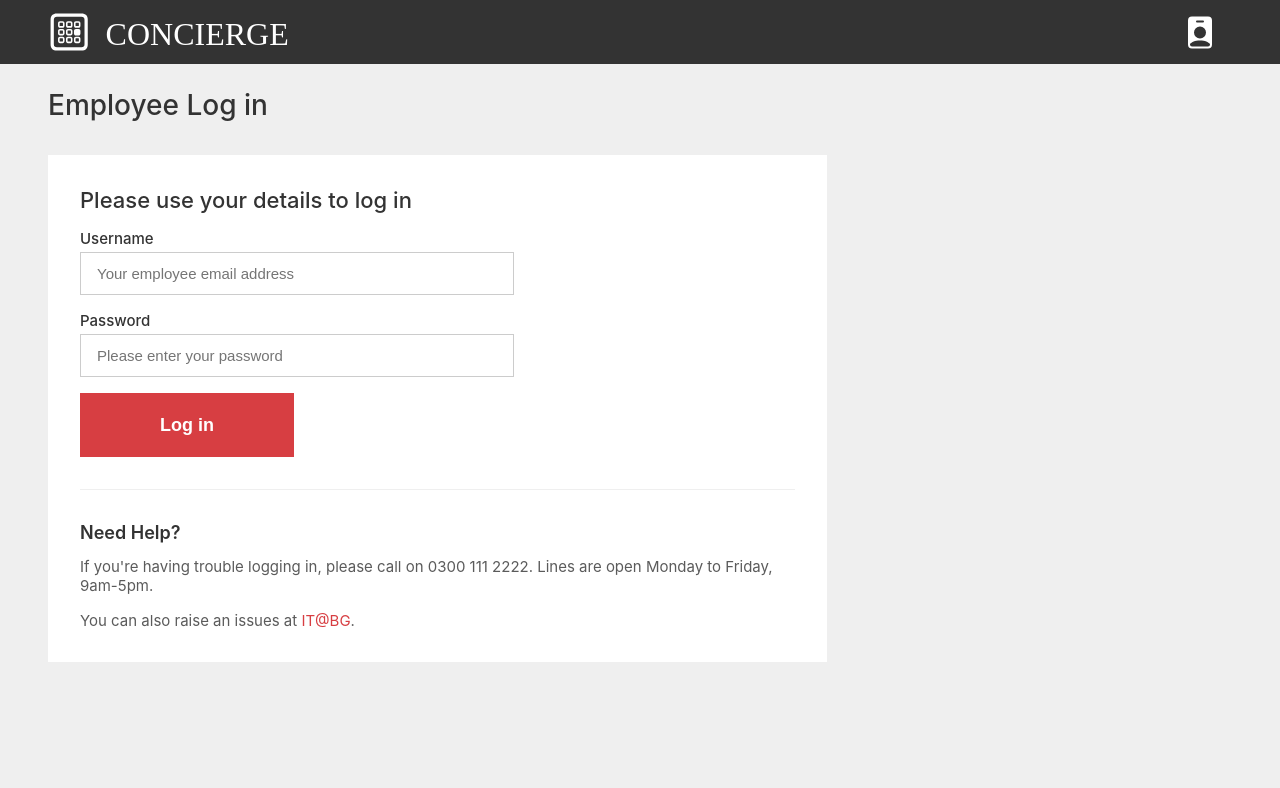
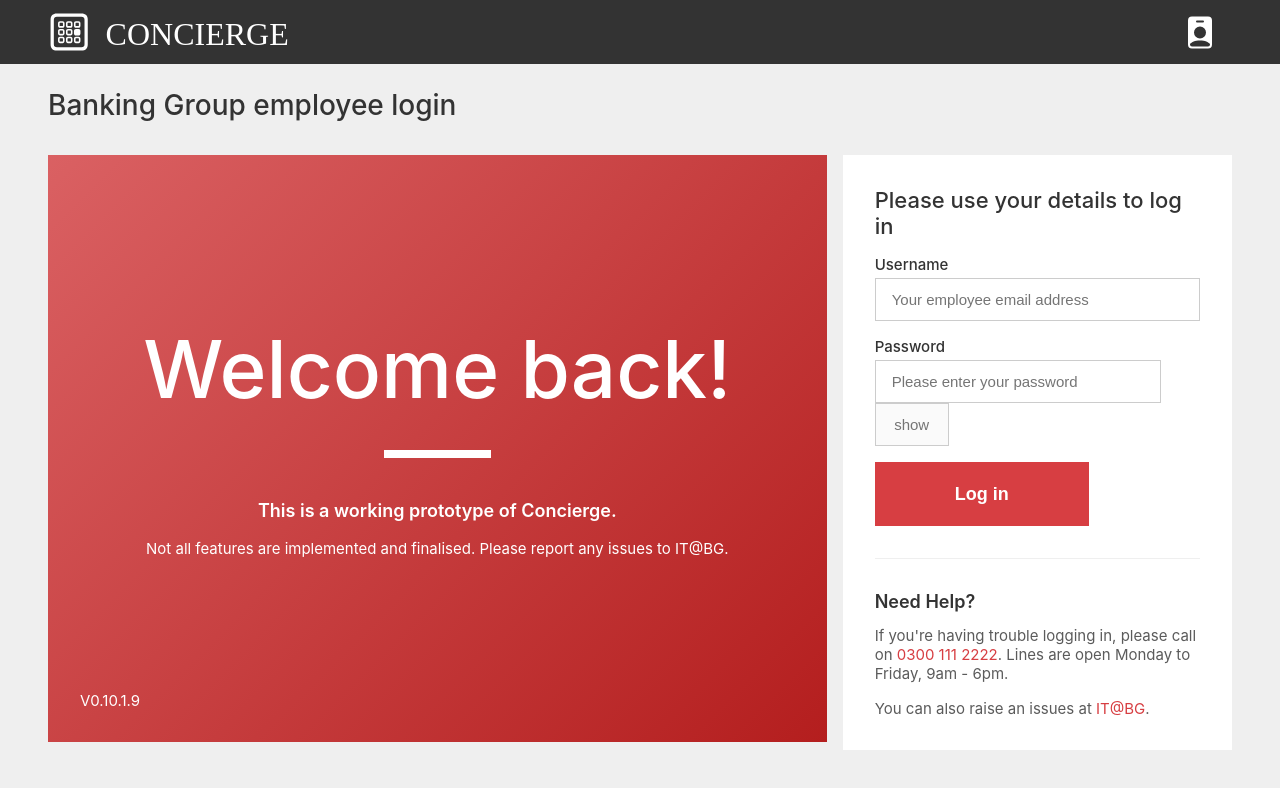
Before and after one commit to alexkinsey/concierge, a React (Create React App) app: page /login in a window 1280 px wide. Shown: the top 788 px of the page. Built offline with nearby package versions, Linux system fonts and the light colour scheme.

Commit message:
two column layout for customer login

```diff
--- a/src/components/AppointmentDetails/index.js
+++ b/src/components/AppointmentDetails/index.js
@@ -6,7 +6,7 @@ import { capitaliseFirstLetter } from '../common/helpers';
 
 import { CustomerDetails } from '../CustomerDetails';
 
-import { Container, LabelTextLayout, TwoColumnSB } from '../../styles/Layout.styles';
+import { Container, LabelTextLayout, TwoColumn } from '../../styles/Layout.styles';
 import { Title, Heading, Text, TextLabel } from '../../styles/Text.styles';
 import { SecondaryButton, TextButton } from '../../styles/Button.styles';
 import { TextButtonPlacer, HeadingAligner, TextArea } from './index.styles';
@@ -48,7 +48,7 @@ const AppointmentDetails = ({ getAppointmentData, getCustomer, appointment, cust
             </Link>
           </TextButtonPlacer>
 
-          <TwoColumnSB>
+          <TwoColumn>
             <Title style={{ gridColumnStart: '1', gridColumnEnd: '3' }}>Appointment details</Title>
             <CustomerDetails customer={customer} />
             <Container gap={1.5}>
@@ -91,7 +91,7 @@ const AppointmentDetails = ({ getAppointmentData, getCustomer, appointment, cust
               <TextArea rows="10" defaultValue={!appointment.comments ? 'No comments noted.' : appointment.comments} />
               <SecondaryButton onClick={handleCancelAppointment}>Cancel appointment</SecondaryButton>
             </Container>
-          </TwoColumnSB>
+          </TwoColumn>
         </>
       )}
     </>
--- a/src/components/CreateEditAppointment/index.js
+++ b/src/components/CreateEditAppointment/index.js
@@ -7,7 +7,7 @@ import AppointmentDetailsForm from './AppointmentDetailsForm';
 import NatureOfCall from './NatureOfCall';
 
 import { Form } from '../../styles/Form.styles';
-import { TwoColumnBS } from '../../styles/Layout.styles';
+import { TwoColumn } from '../../styles/Layout.styles';
 import { Title } from '../../styles/Text.styles';
 
 const CreateEditAppointment = ({ type, appointment }) => {
@@ -71,7 +71,7 @@ const CreateEditAppointment = ({ type, appointment }) => {
   };
 
   return (
-    <TwoColumnBS>
+    <TwoColumn large>
       {type === 'create' ? (
         <Title style={{ gridColumnStart: '1', gridColumnEnd: '3' }}>Create a new appointment</Title>
       ) : (
@@ -95,7 +95,7 @@ const CreateEditAppointment = ({ type, appointment }) => {
           />
         )}
       </Form>
-    </TwoColumnBS>
+    </TwoColumn>
   );
 };
 
--- a/src/components/CreateEditCustomer/index.js
+++ b/src/components/CreateEditCustomer/index.js
@@ -4,7 +4,7 @@ import { useNavigate } from 'react-router-dom';
 import AboutTheCaller from './AboutTheCaller';
 
 import { Form } from '../../styles/Form.styles';
-import { TwoColumnBS } from '../../styles/Layout.styles';
+import { TwoColumn } from '../../styles/Layout.styles';
 import { Title } from '../../styles/Text.styles';
 import { addCustomer, editCustomer } from '../../services';
 
@@ -66,7 +66,7 @@ const CreateEditCustomer = ({ type, customer }) => {
   };
 
   return (
-    <TwoColumnBS>
+    <TwoColumn large>
       {type === 'create' ? (
         <Title style={{ gridColumnStart: '1', gridColumnEnd: '3' }}>Create a new customer record</Title>
       ) : (
@@ -76,7 +76,7 @@ const CreateEditCustomer = ({ type, customer }) => {
       <Form onSubmit={handleFormSubmit}>
         <AboutTheCaller handleFormSubmit={handleFormSubmitButton} customer={customer} type={type}/>
       </Form>
-    </TwoColumnBS>
+    </TwoColumn>
   );
 };
 
--- a/src/components/CustomerOverview/index.js
+++ b/src/components/CustomerOverview/index.js
@@ -4,7 +4,7 @@ import { useParams, useNavigate } from 'react-router-dom';
 import { CustomerDetails } from '../CustomerDetails/index';
 import AppointmentsList from './AppointmentsList';
 
-import { TwoColumnSB } from '../../styles/Layout.styles';
+import { TwoColumn } from '../../styles/Layout.styles';
 import { Title } from '../../styles/Text.styles';
 import { TextButton } from '../../styles/Button.styles';
 import { TextButtonPlacer } from './index.styles';
@@ -42,13 +42,13 @@ const CustomerOverview = ({
       </TextButtonPlacer>
 
       {loaded && (
-        <TwoColumnSB>
+        <TwoColumn>
           <Title style={{ gridColumnStart: '1', gridColumnEnd: '3' }}>
             Customer overview - {customer.firstName} {customer.lastName}
           </Title>
           <CustomerDetails customer={customer} />
           <AppointmentsList appointments={appointments} />
-        </TwoColumnSB>
+        </TwoColumn>
       )}
     </>
   );
--- a/src/components/Search/index.js
+++ b/src/components/Search/index.js
@@ -1,18 +1,18 @@
 import { Title } from '../../styles/Text.styles';
-import { TwoColumnSB } from '../../styles/Layout.styles';
+import { TwoColumn } from '../../styles/Layout.styles';
 
 import SearchForm from './SearchForm';
 import Results from './Results';
 
 const Search = ({searchForCustomers, foundCustomers, numberOfFoundCustomers, resetFoundCustomers}) => {
   return (
-    <TwoColumnSB>
+    <TwoColumn>
       <Title style={{gridColumnStart: '1', gridColumnEnd: '3'}}>Customer search</Title>
       <SearchForm searchForCustomers={searchForCustomers} />
       <div>
         <Results customers={foundCustomers} numberOfFoundCustomers={numberOfFoundCustomers} resetFoundCustomers={resetFoundCustomers}/>
       </div>
-    </TwoColumnSB>
+    </TwoColumn>
   );
 };
 
--- a/src/components/common/MockLogin/index.js
+++ b/src/components/common/MockLogin/index.js
@@ -1,13 +1,34 @@
 import React from 'react';
 import { PrimaryButton } from '../../../styles/Button.styles';
 import { Field, FieldGroup, Form, Label } from '../../../styles/Form.styles';
-import { TwoColumnBS, Container, Separator } from '../../../styles/Layout.styles';
+import { TwoColumn, Container, Separator } from '../../../styles/Layout.styles';
 import { Heading, Text, TextLarger, Title, TextAccent } from '../../../styles/Text.styles';
 
 const MockLogin = () => {
   return (
-    <TwoColumnBS>
-      <Title style={{ gridColumnStart: '1', gridColumnEnd: '3' }}>Employee Log in</Title>
+    <TwoColumn large>
+      <Title style={{ gridColumnStart: '1', gridColumnEnd: '3' }}>Banking Group employee login</Title>
+
+      <Container
+        style={{
+          background: 'linear-gradient(-45deg, rgb(180, 30, 30) 0%, rgba(237,130,133,1) 150%)',
+          height: '88%',
+        }}
+      >
+        <Title style={{ color: 'var(--white)', margin: 'auto', fontSize: '80px' }}>Welcome back!</Title>
+
+        <Separator
+          style={{ color: 'var(--white)', margin: '-100px auto auto auto', width: '15%', borderBottom: '8px solid' }}
+        />
+
+        <TextLarger style={{ color: 'var(--white)', margin: '-90px auto auto auto' }}>
+          This is a working prototype of Concierge.
+        </TextLarger>
+        <Text style={{ color: 'var(--white)', margin: '-115px auto auto auto' }}>
+          Not all features are implemented and finalised. Please report any issues to IT@BG.
+        </Text>
+        <Text style={{ color: 'var(--white)' }}>V0.10.1.9</Text>
+      </Container>
 
       <Container gap={1}>
         <Heading>Please use your details to log in</Heading>
@@ -19,7 +40,10 @@ const MockLogin = () => {
           </FieldGroup>
           <FieldGroup>
             <Label>Password</Label>
-            <Field type="password" placeholder="Please enter your password" />
+            <div>
+              <Field style={{ width: '252px' }} type="password" placeholder="Please enter your password" />{' '}
+              <Field style={{ width: '40px', textAlign: 'center' }} placeholder="show" disabled />
+            </div>
           </FieldGroup>
           <PrimaryButton>Log in</PrimaryButton>
         </Form>
@@ -27,7 +51,8 @@ const MockLogin = () => {
         <div>
           <TextLarger>Need Help?</TextLarger>
           <Text>
-            If you're having trouble logging in, please call on 0300 111 2222. Lines are open Monday to Friday, 9am-5pm.
+            If you're having trouble logging in, please call on <TextAccent>0300 111 2222</TextAccent>. Lines are open
+            Monday to Friday, 9am - 6pm.
           </Text>
           <p></p>
           <Text>
@@ -35,7 +60,7 @@ const MockLogin = () => {
           </Text>
         </div>
       </Container>
-    </TwoColumnBS>
+    </TwoColumn>
   );
 };
 
--- a/src/styles/Layout.styles.js
+++ b/src/styles/Layout.styles.js
@@ -7,21 +7,13 @@ export const GlobalPageWidth = styled.div`
   padding: 0 3rem 5rem 3rem;
 `;
 
-export const TwoColumnSB = styled.div`
-  display: grid;
-  grid-template-columns: 1fr 2fr;
-  grid-template-rows: 75px 1fr;
-
-  gap: 1rem 1rem;
-`;
-
-export const TwoColumnBS = styled.div`
+export const TwoColumn = styled.div`
   max-width: var(--maxPageWidth);
   min-width: var(--minPageWidth);
   margin: auto;
 
   display: grid;
-  grid-template-columns: 2fr 1fr;
+  grid-template-columns: ${(props) => (props.large ? '2fr 1fr' : '1fr 2fr')};
   grid-template-rows: 75px 1fr;
 
   gap: 1rem 1rem;
```
Also changed, not shown: src/components/PageNotFound/index.js (+4 -4 lines).
